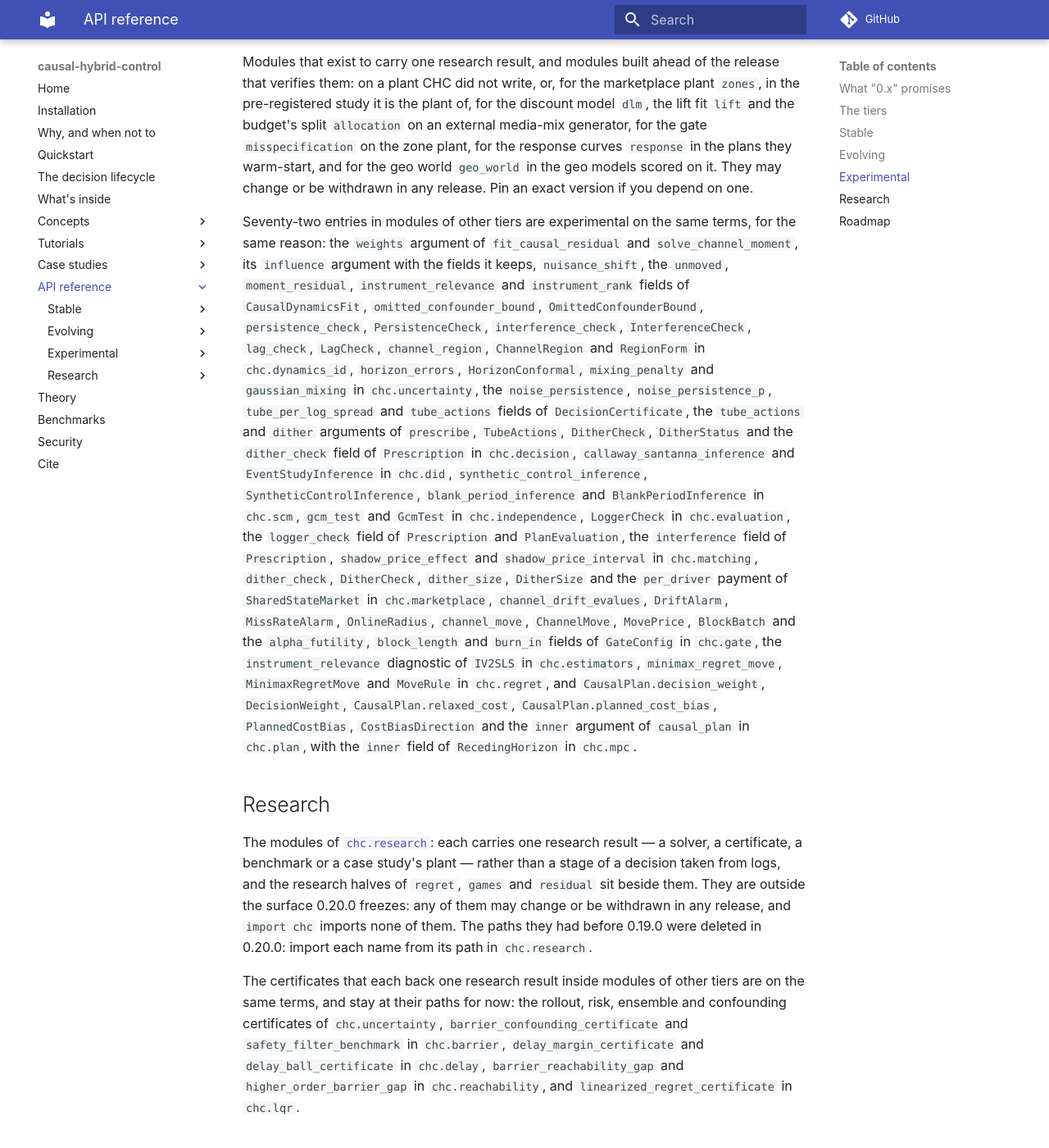
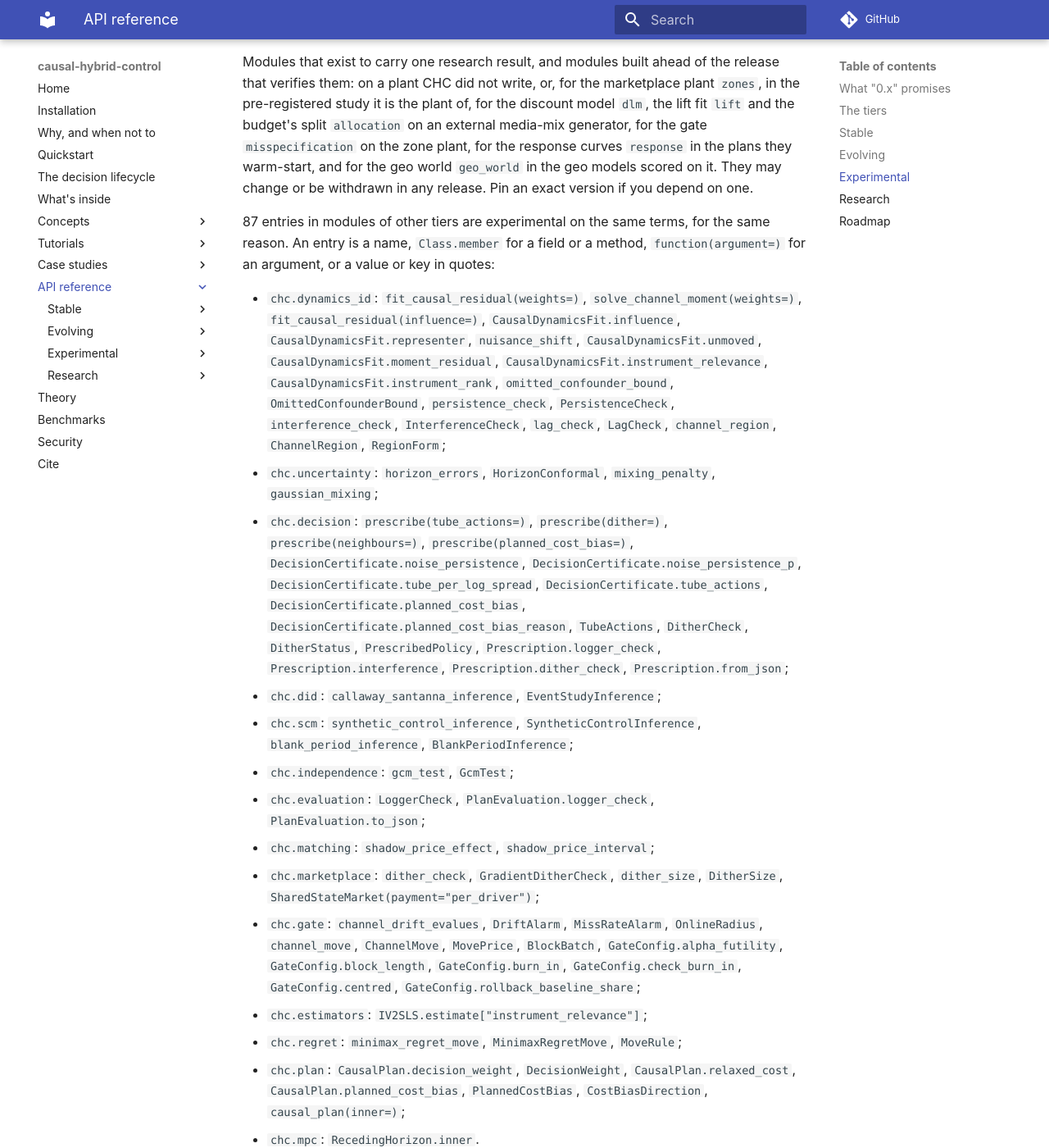
Before and after one commit to causaldyn/causal-hybrid-control, an MkDocs documentation site: the page built from docs/api/index.md, in a window 1280 px wide and 1400 px high, scrolled down 2093 px. Shown: the whole window at 82% size. Built offline with MkDocs 1.6.1 and Material for MkDocs 9.7.7, drawn with Linux system fonts in a browser that asks for light colours; comment, search, counter and statistics services are not loaded.

Commit message:
docs: the API index lists every experimental entry of the other tiers, held by a test
The list was kept by hand and missed entries whose docstrings mark them experimental, among
them Prescription.from_json, PrescribedPolicy, the planned cost's bias, PlanEvaluation.to_json
and three GateConfig fields. It is now one line per module in a form a test parses: every mark
in a stable or evolving module is listed, every entry exists, and the stated count is the
list's. The marketplace's gradient check is listed under its new name, GradientDitherCheck.

```diff
--- a/docs/api/index.md
+++ b/docs/api/index.md
@@ -65,32 +65,42 @@ on the zone plant, for the response curves `response` in the plans they warm-sta
 the geo world `geo_world` in the geo models scored on it. They may change or be withdrawn in
 any release. Pin an exact version if you depend on one.
 
-Seventy-two entries in modules of other tiers are experimental on the same terms, for the same
-reason:
-the `weights` argument of `fit_causal_residual` and `solve_channel_moment`, its `influence` argument
-with the fields it keeps, `nuisance_shift`, the `unmoved`, `moment_residual`, `instrument_relevance` and
-`instrument_rank` fields of `CausalDynamicsFit`, `omitted_confounder_bound`,
-`OmittedConfounderBound`, `persistence_check`, `PersistenceCheck`, `interference_check`,
-`InterferenceCheck`, `lag_check`, `LagCheck`, `channel_region`,
-`ChannelRegion` and `RegionForm` in `chc.dynamics_id`, `horizon_errors`, `HorizonConformal`, `mixing_penalty` and
-`gaussian_mixing` in `chc.uncertainty`, the
-`noise_persistence`, `noise_persistence_p`, `tube_per_log_spread` and `tube_actions` fields of
-`DecisionCertificate`, the `tube_actions` and `dither` arguments of `prescribe`, `TubeActions`,
-`DitherCheck`, `DitherStatus` and the `dither_check` field of `Prescription` in `chc.decision`,
-`callaway_santanna_inference` and `EventStudyInference` in `chc.did`, `synthetic_control_inference`,
-`SyntheticControlInference`, `blank_period_inference` and `BlankPeriodInference` in `chc.scm`,
-`gcm_test` and `GcmTest` in `chc.independence`, `LoggerCheck` in `chc.evaluation`, the
-`logger_check` field of `Prescription` and `PlanEvaluation`, the `interference` field of
-`Prescription`, `shadow_price_effect` and
-`shadow_price_interval` in `chc.matching`, `dither_check`, `DitherCheck`, `dither_size`, `DitherSize`
-and the `per_driver` payment of `SharedStateMarket` in `chc.marketplace`, `channel_drift_evalues`,
-`DriftAlarm`, `MissRateAlarm`, `OnlineRadius`, `channel_move`, `ChannelMove`, `MovePrice`,
-`BlockBatch` and the `alpha_futility`, `block_length` and `burn_in` fields of `GateConfig` in
-`chc.gate`, the `instrument_relevance` diagnostic of `IV2SLS` in `chc.estimators`,
-`minimax_regret_move`, `MinimaxRegretMove` and `MoveRule` in `chc.regret`, and
-`CausalPlan.decision_weight`, `DecisionWeight`, `CausalPlan.relaxed_cost`,
-`CausalPlan.planned_cost_bias`, `PlannedCostBias`, `CostBiasDirection` and the `inner`
-argument of `causal_plan` in `chc.plan`, with the `inner` field of `RecedingHorizon` in `chc.mpc`.
+87 entries in modules of other tiers are experimental on the same terms, for the same
+reason. An entry is a name, `Class.member` for a field or a method, `function(argument=)` for an
+argument, or a value or key in quotes:
+
+- `chc.dynamics_id`: `fit_causal_residual(weights=)`, `solve_channel_moment(weights=)`,
+  `fit_causal_residual(influence=)`, `CausalDynamicsFit.influence`, `CausalDynamicsFit.representer`,
+  `nuisance_shift`, `CausalDynamicsFit.unmoved`, `CausalDynamicsFit.moment_residual`,
+  `CausalDynamicsFit.instrument_relevance`, `CausalDynamicsFit.instrument_rank`,
+  `omitted_confounder_bound`, `OmittedConfounderBound`, `persistence_check`, `PersistenceCheck`,
+  `interference_check`, `InterferenceCheck`, `lag_check`, `LagCheck`, `channel_region`,
+  `ChannelRegion`, `RegionForm`;
+- `chc.uncertainty`: `horizon_errors`, `HorizonConformal`, `mixing_penalty`, `gaussian_mixing`;
+- `chc.decision`: `prescribe(tube_actions=)`, `prescribe(dither=)`, `prescribe(neighbours=)`,
+  `prescribe(planned_cost_bias=)`, `DecisionCertificate.noise_persistence`,
+  `DecisionCertificate.noise_persistence_p`, `DecisionCertificate.tube_per_log_spread`,
+  `DecisionCertificate.tube_actions`, `DecisionCertificate.planned_cost_bias`,
+  `DecisionCertificate.planned_cost_bias_reason`, `TubeActions`, `DitherCheck`, `DitherStatus`,
+  `PrescribedPolicy`, `Prescription.logger_check`, `Prescription.interference`,
+  `Prescription.dither_check`, `Prescription.from_json`;
+- `chc.did`: `callaway_santanna_inference`, `EventStudyInference`;
+- `chc.scm`: `synthetic_control_inference`, `SyntheticControlInference`, `blank_period_inference`,
+  `BlankPeriodInference`;
+- `chc.independence`: `gcm_test`, `GcmTest`;
+- `chc.evaluation`: `LoggerCheck`, `PlanEvaluation.logger_check`, `PlanEvaluation.to_json`;
+- `chc.matching`: `shadow_price_effect`, `shadow_price_interval`;
+- `chc.marketplace`: `dither_check`, `GradientDitherCheck`, `dither_size`, `DitherSize`,
+  `SharedStateMarket(payment="per_driver")`;
+- `chc.gate`: `channel_drift_evalues`, `DriftAlarm`, `MissRateAlarm`, `OnlineRadius`,
+  `channel_move`, `ChannelMove`, `MovePrice`, `BlockBatch`, `GateConfig.alpha_futility`,
+  `GateConfig.block_length`, `GateConfig.burn_in`, `GateConfig.check_burn_in`, `GateConfig.centred`,
+  `GateConfig.rollback_baseline_share`;
+- `chc.estimators`: `IV2SLS.estimate["instrument_relevance"]`;
+- `chc.regret`: `minimax_regret_move`, `MinimaxRegretMove`, `MoveRule`;
+- `chc.plan`: `CausalPlan.decision_weight`, `DecisionWeight`, `CausalPlan.relaxed_cost`,
+  `CausalPlan.planned_cost_bias`, `PlannedCostBias`, `CostBiasDirection`, `causal_plan(inner=)`;
+- `chc.mpc`: `RecedingHorizon.inner`.
 
 ## Research
 
```
Also changed, not shown: 1 other file.
